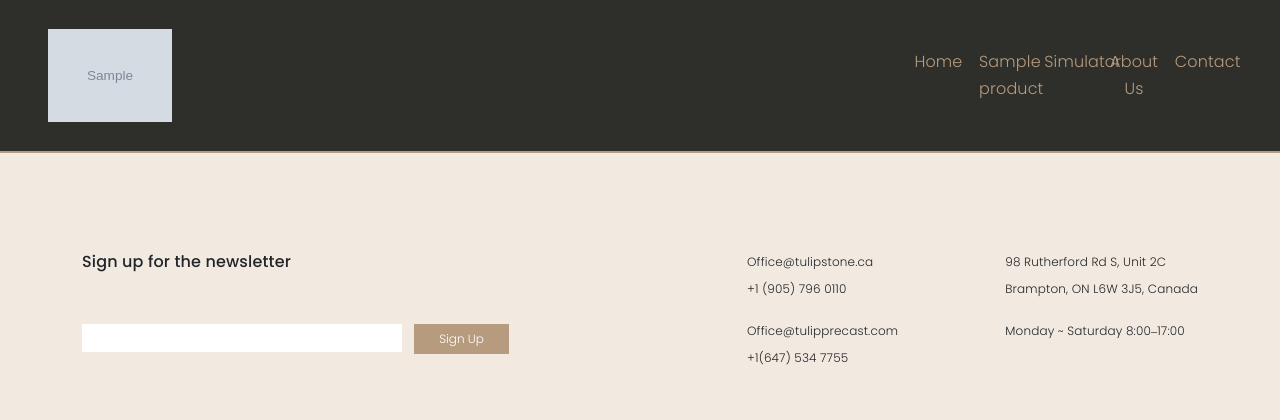
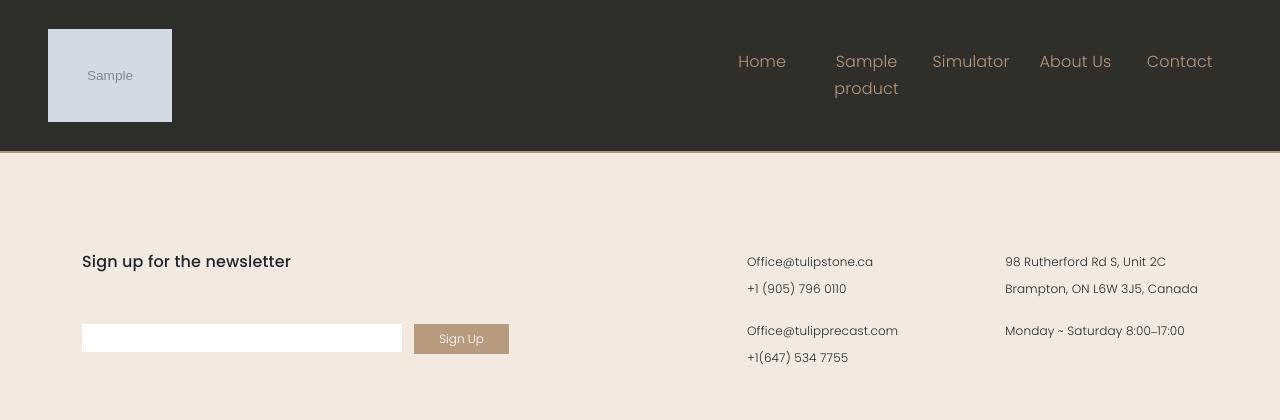
Before and after one commit to sepehrsohrabii/Tulip, a Django app: template frontend/templates/main.html in a window 1280 px wide. Shown: the top 420 px of the page. Run offline with Django 4.2, Linux system fonts and the light colour scheme; the template is opened without the code that fills it: most values are stand-ins (such as "Sample title", 1, 10 or a date in 2020); grey boxes marked "Sample" are stand-in pictures; form fields are guessed from the names that the template uses; some libraries are stand-ins or nearby versions; some web fonts are replaced.

Commit message:
design updated - deployment

```diff
--- a/frontend/static/js/scripts.js
+++ b/frontend/static/js/scripts.js
@@ -5,7 +5,7 @@ $(document).ready(function() {
 	      toggleActions: "play reverse play reverse",
 	      scrub: 1,
 	      start: "bottom bottom", // when the top of the trigger hits the top of the viewport
-          end: "+=500",
+          end: "+=300",
 	    },
 	    x: -300,
 	    duration: 2
@@ -16,7 +16,7 @@ $(document).ready(function() {
 	      toggleActions: "play reverse play reverse",
 	      scrub: 1,
 	      start: "bottom bottom", // when the top of the trigger hits the top of the viewport
-          end: "+=500",
+          end: "+=300",
 	    },
 	    x: -300,
 	    duration: 2
@@ -27,7 +27,7 @@ $(document).ready(function() {
       toggleActions: "play reverse play reverse",
       scrub: 1,
       start: "bottom bottom", // when the top of the trigger hits the top of the viewport
-      end: "+=500",
+      end: "+=300",
     },
     x: +300,
     duration: 2
@@ -105,7 +105,7 @@ $(document).ready(function() {
       toggleActions: "play reverse play reverse",
       scrub: 1,
       start: "bottom bottom", // when the top of the trigger hits the top of the viewport
-      end: "+=500",
+      end: "+=300",
     },
     scale: 0.5,
     duration: 2
--- a/frontend/templates/home.html
+++ b/frontend/templates/home.html
@@ -146,13 +146,13 @@
 	</div>
 	<div class="row bg-color-dark-green justify-content-center py-5">
 		<div class="col-8 my-5">
-			<h5 class="text-white section-8" align="justify">
+			<h4 class="fw-light text-white section-8" align="justify">
 				We understand the architectural demands of building residential homes, commercial buildings, and
 				institutional structures. When you are designing cut stone components, you must balance the needs of
 				structural integrity, aesthetics, fit and finish, and cost. We have the experience, the technology, the
 				craftsmanship, and the creativity to develop unique, customized cut stone solutions that can meet your
 				most demanding architectural requirements.
-			</h5>
+			</h4>
 		</div>
 	</div>
 </div>
--- a/frontend/templates/main.html
+++ b/frontend/templates/main.html
@@ -58,14 +58,14 @@
               <span class="navbar-toggler-icon"></span>
             </button>
             <div class="collapse navbar-collapse justify-content-end" id="navbarNavAltMarkup">
-              <div class="navbar-nav w-75 justify-content-end">
-                <a class="col-md-1 text-color-primary text-md-center nav-link{% if request.resolver_match.url_name == 'home_page' %} active{% endif %}" aria-current="page" href="{% url 'home_page' %}">Home</a>
+              <div class="navbar-nav w-50 justify-content-end">
+                <a class="col-md text-color-primary text-md-center nav-link{% if request.resolver_match.url_name == 'home_page' %} active{% endif %}" aria-current="page" href="{% url 'home_page' %}">Home</a>
                 {% for product in main_products %}
-                <a class="col-md-1 text-color-primary text-md-center nav-link {% if request.path == product.get_absolute_url %} active{% endif %}" href="{{ product.get_absolute_url }}">{{ product.title }}</a>
+                <a class="col-md text-color-primary text-md-center nav-link {% if request.path == product.get_absolute_url %} active{% endif %}" href="{{ product.get_absolute_url }}">{{ product.title }}</a>
                 {% endfor %}
-                <a class="col-md-1 text-color-primary text-md-center nav-link{% if request.resolver_match.url_name == 'about_us' %} active{% endif %}" href="#">Simulator</a>
-                <a class="col-md-1 text-color-primary text-md-center nav-link{% if request.resolver_match.url_name == 'about_us' %} active{% endif %}" href="{% url 'about_us' %}">About Us</a>
-                <a class="col-md-1 text-color-primary text-md-center nav-link{% if request.resolver_match.url_name == 'contact_page' %} active{% endif %}" href="{% url 'contact_page' %}">Contact</a>
+                <a class="col-md text-color-primary text-md-center nav-link{% if request.resolver_match.url_name == 'about_us' %} active{% endif %}" href="#">Simulator</a>
+                <a class="col-md text-color-primary text-md-center nav-link{% if request.resolver_match.url_name == 'about_us' %} active{% endif %}" href="{% url 'about_us' %}">About Us</a>
+                <a class="col-md text-color-primary text-md-center nav-link{% if request.resolver_match.url_name == 'contact_page' %} active{% endif %}" href="{% url 'contact_page' %}">Contact</a>
               </div>
             </div>
           </div>
```
Also changed, not shown: static/js/scripts.js (+4 -4 lines).
